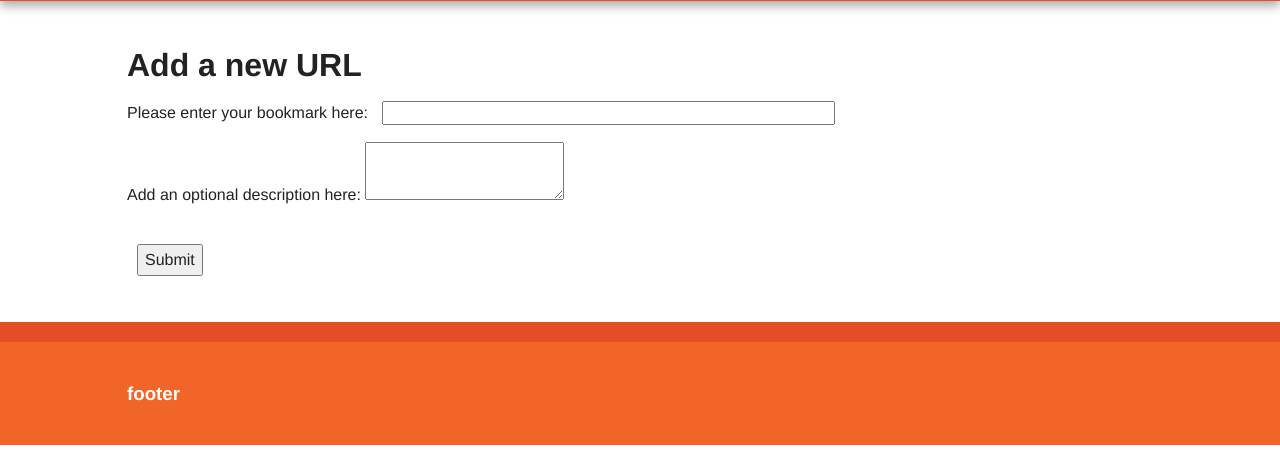
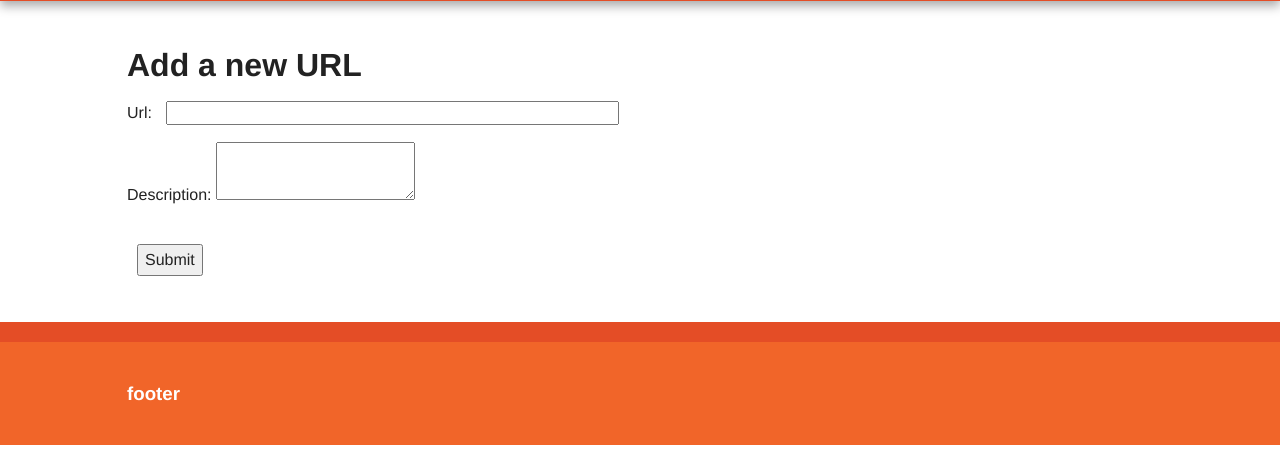
Before and after one commit to 6LYTH3/thermos-flask, a Flask app: template thermos/templates/add.html in a window 1280 px wide. Shown: the part 95-559 px from the top of the page. Run offline with Flask 2, Linux system fonts and the light colour scheme; the template is opened without the code that fills it, so the values that code supplies are empty, except form fields; form fields are guessed from the names that the template uses; parts of the project's set-up code (start-up, migrations or seed data) failed here and were passed over; some libraries are stand-ins or nearby versions.

Commit message:
Add a Jinja2 macro render_field()

```diff
--- a/thermos/forms.py
+++ b/thermos/forms.py
@@ -5,8 +5,10 @@ from wtforms.validators import DataRequired, url
 
 
 class BookmarkForm(Form):
-    url = URLField('url', validators=[DataRequired(), url()])
-    description = StringField('description')
+    url = URLField("Please enter your bookmark here",
+                   validators=[DataRequired(), url()])
+
+    description = StringField("Add an optional description here")
 
     def validate(self):
         if not self.url.data.startswith("http://") or self.url.data.startswith("https://"):
--- a/thermos/templates/add.html
+++ b/thermos/templates/add.html
@@ -1,4 +1,5 @@
 {% extends "base.html" %}
+{% from "form_macros.html" import render_field %}
 
 {% block title %}
 Thermos -- Add a URL
@@ -10,23 +11,9 @@ Thermos -- Add a URL
     <form action="" method="post" novalidate>
       {{ form.hidden_tag() }}
 
-      <p{% if form.url.errors %} class="error" {% endif %}>
-        Please enter your bookmark here:
-        {{ form.url(size=50)}}
-        <!-- <input type="text" name="url"> -->
-      </p>
-      <div class="error">
-        <ul>
-          {% for error in form.url.errors %}
-            <li>{{ error }}</li>
-          {% endfor %}
-        </ul>
-      </div>
-      <p>
-        Add an optional description here:
-        {{ form.description(size=50)}}
-        <!-- <input type="text" name="description"> -->
-      </p>
+      {{ render_field(form.url, size=50)}}
+      {{ render_field(form.description, size=50)}}
+
       <p class="submit">
         <button type="submit">Submit</button>
       </p>
--- /dev/null
+++ b/thermos/templates/form_macros.html
@@ -0,0 +1,13 @@
+{% macro render_field(field) %}
+  <p {% if field.errors %} class="error" {% endif %}>
+    <span>{{ field.label }}:</span>
+    {{ field(**kwargs) | safe }}
+  </p>
+  <div class="error">
+    <ul>
+      {% for error in field.errors %}
+        <li>{{ error }}</li>
+      {% endfor %}
+    </ul>
+  </div>
+{% endmacro %}
```
